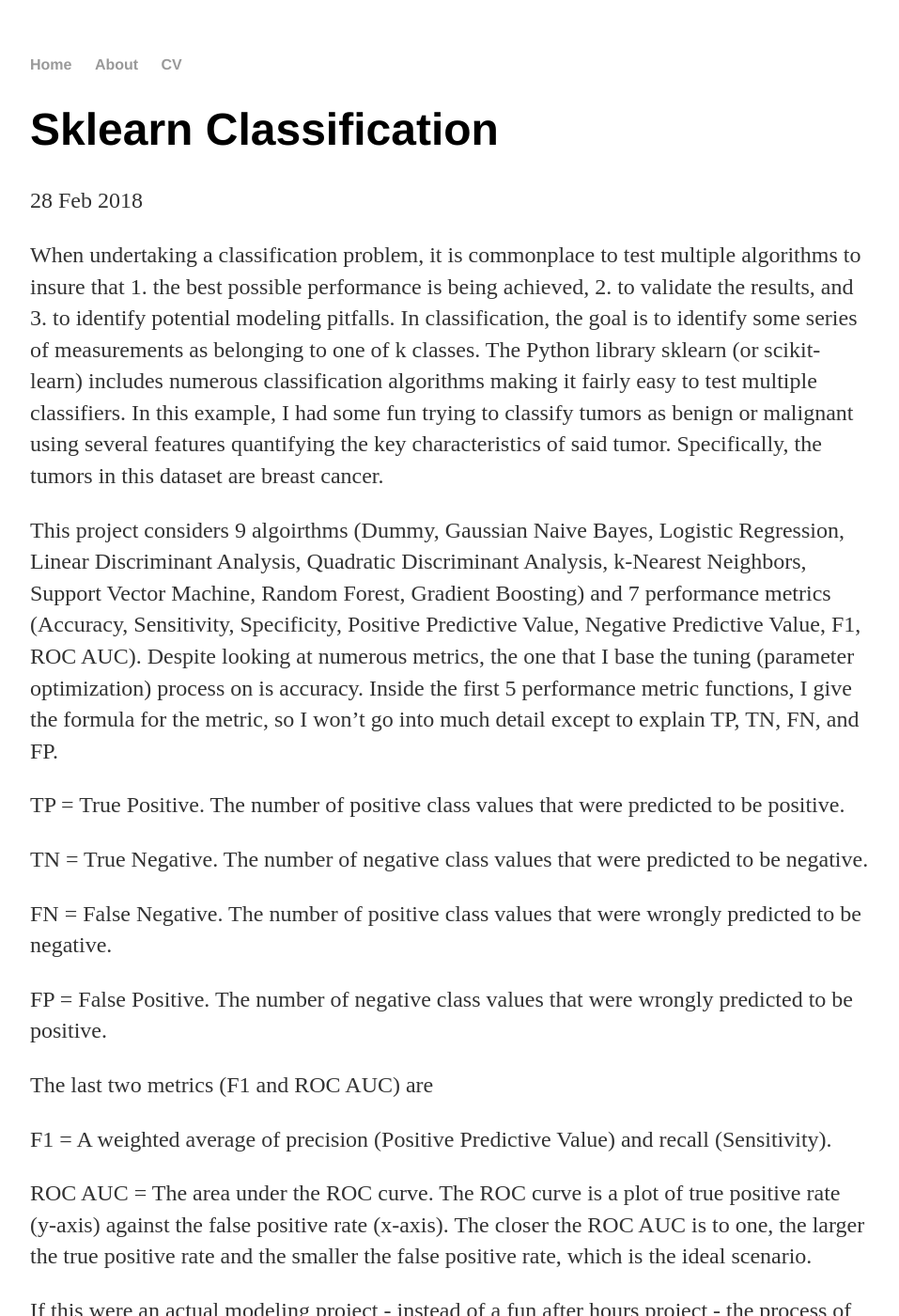
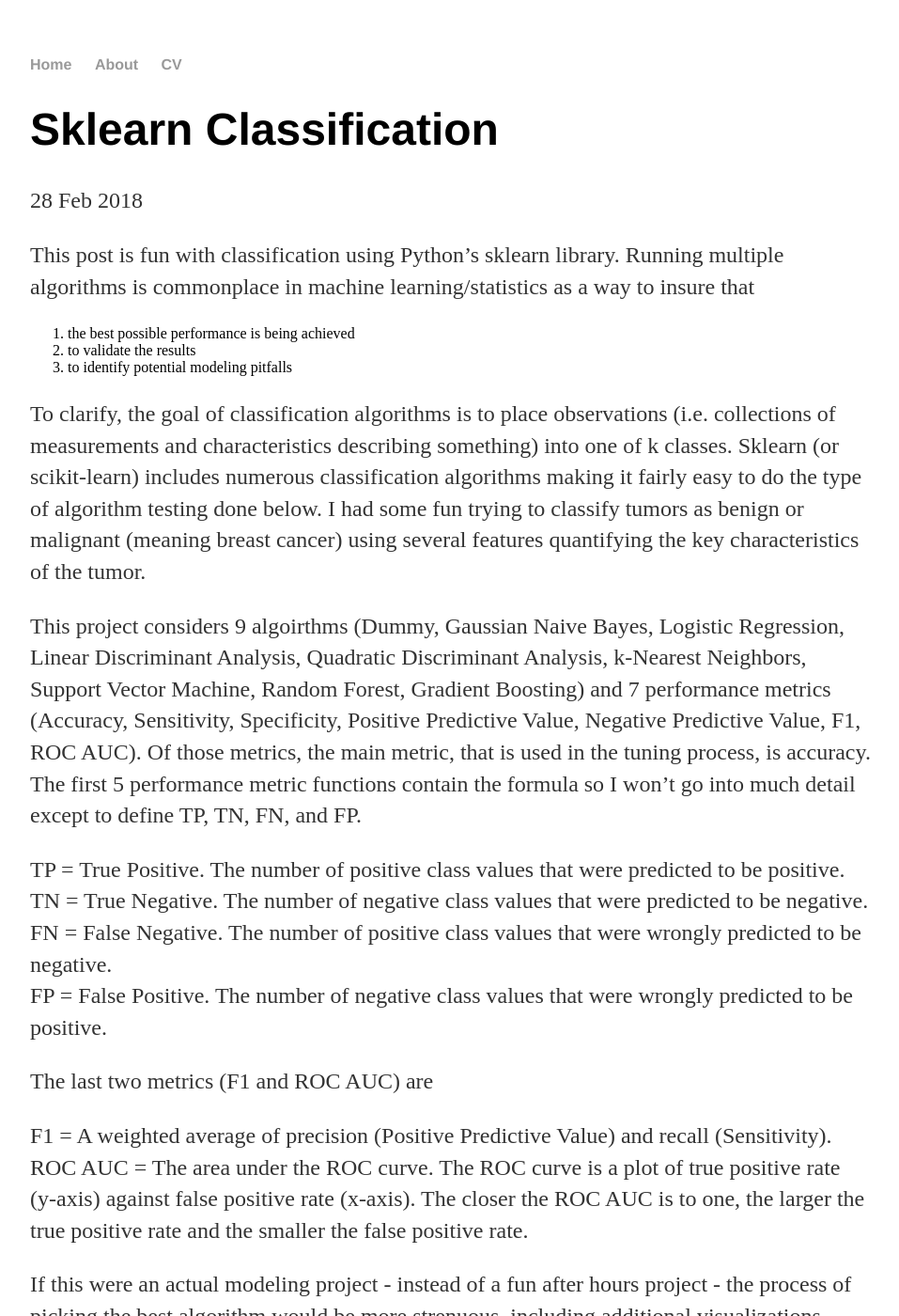
Before and after one commit to aaron-c-jones/aaron-c-jones.github.io, a Jekyll site: the page built from _posts/2018-02-28-aaron-jones-sklearn-classification.md, in a window 1280 px wide and 1400 px high. Shown: the whole window at 94% size, without its empty margins (160-1117 px from the left). Built offline with Jekyll 4.4.1, drawn with Linux system fonts in a browser that asks for light colours; some of the changed text lies outside the part shown.

Commit message:
editing of classification sklearn post

````diff
--- a/_posts/2018-02-28-aaron-jones-sklearn-classification.md
+++ b/_posts/2018-02-28-aaron-jones-sklearn-classification.md
@@ -4,29 +4,31 @@
 date: 2018-02-28
 ---
 
-When undertaking a classification problem, it is commonplace to test multiple algorithms to insure that 1. the best possible performance is being achieved, 2. to validate the results, and 3. to identify potential modeling pitfalls. In classification, the goal is to identify some series of measurements as belonging to one of k classes. The Python library sklearn (or scikit-learn) includes numerous classification algorithms making it fairly easy to test multiple classifiers. In this example, I had some fun trying to classify tumors as benign or malignant using several features quantifying the key characteristics of said tumor. Specifically, the tumors in this dataset are breast cancer.
+ This post is fun with classification using Python's sklearn library. Running multiple algorithms is commonplace in machine learning/statistics as a way to insure that
 
-This project considers 9 algoirthms (Dummy, Gaussian Naive Bayes, Logistic Regression, Linear Discriminant Analysis, Quadratic Discriminant Analysis, k-Nearest Neighbors, Support Vector Machine, Random Forest, Gradient Boosting) and 7 performance metrics (Accuracy, Sensitivity, Specificity, Positive Predictive Value, Negative Predictive Value, F1, ROC AUC). Despite looking at numerous metrics, the one that I base the tuning (parameter optimization) process on is accuracy. Inside the first 5 performance metric functions, I give the formula for the metric, so I won't go into much detail except to explain TP, TN, FN, and FP.
+ 1. the best possible performance is being achieved<br/>
+ 2. to validate the results<br/>
+ 3. to identify potential modeling pitfalls
 
-TP = True Positive. The number of positive class values that were predicted to be positive.
+ To clarify, the goal of classification algorithms is to place observations (i.e. collections of measurements and characteristics describing something) into one of k classes. Sklearn (or scikit-learn) includes numerous classification algorithms making it fairly easy to do the type of algorithm testing done below. I had some fun trying to classify tumors as benign or malignant (meaning breast cancer) using several features quantifying the key characteristics of the tumor.
 
-TN = True Negative. The number of negative class values that were predicted to be negative.
+This project considers 9 algoirthms (Dummy, Gaussian Naive Bayes, Logistic Regression, Linear Discriminant Analysis, Quadratic Discriminant Analysis, k-Nearest Neighbors, Support Vector Machine, Random Forest, Gradient Boosting) and 7 performance metrics (Accuracy, Sensitivity, Specificity, Positive Predictive Value, Negative Predictive Value, F1, ROC AUC). Of those metrics, the main metric, that is used in the tuning process, is accuracy. The first 5 performance metric functions contain the formula so I won't go into much detail except to define TP, TN, FN, and FP.
 
-FN = False Negative. The number of positive class values that were wrongly predicted to be negative.
-
+TP = True Positive. The number of positive class values that were predicted to be positive.<br/>
+TN = True Negative. The number of negative class values that were predicted to be negative.<br/>
+FN = False Negative. The number of positive class values that were wrongly predicted to be negative.<br/>
 FP = False Positive. The number of negative class values that were wrongly predicted to be positive.
 
 The last two metrics (F1 and ROC AUC) are
 
-F1 = A weighted average of precision (Positive Predictive Value) and recall (Sensitivity).
+F1 = A weighted average of precision (Positive Predictive Value) and recall (Sensitivity).<br/>
+ROC AUC = The area under the ROC curve. The ROC curve is a plot of true positive rate (y-axis) against false positive rate (x-axis). The closer the ROC AUC is to one, the larger the true positive rate and the smaller the false positive rate.
 
-ROC AUC = The area under the ROC curve. The ROC curve is a plot of true positive rate (y-axis) against the false positive rate (x-axis). The closer the ROC AUC is to one, the larger the true positive rate and the smaller the false positive rate, which is the ideal scenario.
-
-If this were an actual modeling project - instead of a fun after hours project - the process of picking a final algorithm would be much more involved, including additional visualizations (not the least of which being the ROC curves) and additional ensembling (will save for another post).
+If this were an actual modeling project - instead of a fun after hours project - the process of picking the best algorithm would be more strenuous, including additional visualizations (ROC curves, decision boundaries) and additional ensembling.
 
 The algorithms will be briefly explained as we move through the example.
 
-I start by loading in the needed packages, and defining some functions to help ease the process of tuning and scoring the models.
+I start by loading in the needed libraries, and defining some functions to help ease the process of tuning and scoring the models.
 
 ```python
 
@@ -170,7 +172,7 @@
 
 ```
 
-Next, we load in the data. I've decided to define the malignant observations 1 and the benign observations 0. Note that the feature names have been abbreviated for space by removing the word mean from each variable. So, 'area' should actually be 'area mean.' Also, instead of going through a cumbersome imputation process, I opt to just remove all rows containing missing data.
+Now the data is loaded. I've decided to define the malignant observations 1 and the benign observations 0. Note that the feature names have been abbreviated by removing the word mean from each variable. So, 'area' is actually 'area mean.'
 
 ```python
 
@@ -306,7 +308,7 @@
 
 
 
-It's always good practice to visualize the data and compute some basic statistics prior to beginning the modeling. Here, I am interested in the correlation between features in order to identify possible multicollinearity issues.
+It's always good practice to visualize the data and compute some basic statistics prior to beginning the model fitting. The first plot is of the pairwise correlation coefficients.
 
 ```python
 
@@ -329,7 +331,7 @@
 
 
 
-I now give one example of a two dimensional scatterplot, which is of 'radius mean' and 'fractal dimension mean.' The two features do separate nicely into malignant and benign groups, albeit some overlap exists.
+I now give one example of a two dimensional scatterplot, which is of 'radius mean' and 'fractal dimension mean.' The two features do separate nicely into malignant and benign groups, despite the existence of some overlap.
 
 ```python
 
@@ -348,7 +350,7 @@
 
 
 
-One of the biggest struggles in modeling high dimensional data is visualizing all the data simultaneously. One nice way to do this is to use dimensionality reduction algorithms. The first one I employ is Principal Component Analysis. The general idea behind PCA is to use an orthogonal transform to create a series of uncorrelated, linear combinations of the original variables (i.e. principal components). In general, the number of components used in further analysis depends on how many components it takes to explain the majority of the variance in the data. I typically use 80% as my threshold. In this case, I get to just about 80% with the first two components. Note that PCA forms the components so that the first one explains the most variance, the second the second most variance, and so on.
+One of the biggest struggles in modeling high dimensional data is visualizing all the features simultaneously. One nice way to do this is to use dimensionality reduction algorithms. I begin with Principal Component Analysis. The general idea behind PCA is to use an orthogonal transformation to create uncorrelated, linear combinations of the original features, called principal components. The number of components used in further analysis depends on how many of the components it takes to explain the majority of the variance in the data. I typically use 80% as my threshold. In this case, I get to nearly 80% with the first two components. Note that PCA forms the components so that the first one explains the most variance, the second the second most variance, and so on.
 
 ```python
 
@@ -371,7 +373,7 @@
     Total % Variance Explained by First Two Components: 0.7993201049734291
 
 
-Now, I plot the first two principal components and get another look at the data.
+Here is the plot of the first two principal components.
 
 ```python
 
@@ -393,7 +395,7 @@
 
 
 
-Another dimensionality reduction technique useful in high dimensional data plotting is Multidimensional Scaling (MDS). Unlike PCA, which creates linear combinations of the features, MDS computes the distances between all the observations and puts those observations in a smaller dimensional space while simultaneously maintaining the aforementioned distances. That way it is easier to assess the similarity and or dissimilarity between observations. In this case, I reduced the dimensionality down to both 2 and 3 dimensions. In the 3 dimensional plot, it seems like there may be some separation between classes, despite the bad orientation of the plot, but in 2 dimensions there doesn't seem to be any separation. An interesting phenomenon given the clear separation in the other two plots.
+Another dimensionality reduction technique useful in plotting high dimensional data is Multidimensional Scaling. Unlike PCA, which creates linear combinations of the features, MDS computes the distances between all the observations, distances that are maintained the data in represented in a reduced number of dimensions. By maintaining the distances in only a few dimensions, it is simple to assess the similarity and or dissimilarity between observations. Here, I reduce the number of dimensions down to 2 (left) and 3 (right). It seems, despite a bad plot orientation, like there may be some separation between classes in the 3 dimensional plot, where as there doesn't seem to be any separation in the 2 dimensional plot. This is an interesting phenomenon given the clear separation in the other two plots.
 
 ```python
 
@@ -443,9 +445,9 @@
 
 
 
-To start the modeling, I run a dummy classifier in order to establish an accuracy baseline to which I can compare the more sophisticated algorithms. Notice that while the accuracy is not great, it definitely isn't 50%. This has to do with the number of each class included in the dataset.
+The first model run is a dummy classifier, which establishes an accuracy baseline to which I can compare the more sophisticated algorithms. Notice that while the accuracy is not great, it definitely isn't 50%. This has to do with the number of each class included in the dataset.
 
-You'll notice that the results come from two subsets of the data, titled Training and Holdout. The training data is what the model used to tune, while the holdout data is a subset of the data that was held back in order to test the algorithms ability to predict on unseen data. The difference between the numbers says a lot about the quality of the model, including whether or not there is any overfitting.
+You'll notice that the results come from two subsets of the data, titled training and holdout. The training data is the data the model is built on, while the holdout data is data unseen by the model that is used to determine the models predictive power.
 
 ```python
 
@@ -480,7 +482,7 @@
     ROC AUC: 0.5
 
 
-Next up, Gaussian Naive Bayes. This is a fairly simple probabilistic classifier, which is based on Bayes' Theorem. The naive component is that all the features are assumed by the classifier to be independent. Even with this simple classifier, the achieved accuracy is far better than that of the dummy classifier.
+Next up, Gaussian Naive Bayes. This is a fairly simple probabilistic classifier, which is based on Bayes' Theorem. The naive component is that all the features are assumed by the classifier to be independent.
 
 ```python
 
@@ -514,7 +516,7 @@
     ROC AUC: 0.87
 
 
-Logistic regression is a robust binary classifier, which belongs to the family of generalized linear models. That is, the discrete response is transformed, in this case using the logit function, to a continuous variable, which can then be modeled linearly. Note that due to the transformation the predictions are no longer particular values, but instead the odds of those particular values.
+Logistic regression is a robust classifier belonging to the family of generalized linear models. That is, the discrete response is transformed, in this case using the logit function, to a continuous variable, which can then be modeled linearly. Note that due to the transformation the predictions are no longer particular values, but instead the odds of those particular values.
 
 ```python
 
@@ -550,7 +552,7 @@
     ROC AUC: 0.9
 
 
-Linear Discriminant Analysis tries to identify a linear combination of the data that can serve as a linear decision boundary between 2 plus classes. The search for a linear combination makes it similar to PCA. LDA assumes that the conditional probability distributions (i.e. the data given class 1, the data given class 2, etc.) are normally distributed and that all the covariance matrices are identical.
+Linear Discriminant Analysis finds the linear combination of the data that creates the best linear decision boundary between 2 plus classes. The search for a linear combination makes it similar to PCA. LDA assumes that the conditional probability distributions (i.e. the data, X, given Y equals 1) are normally distributed and that the covariance matrices representing each class are identical.
 
 ```python
 
@@ -585,7 +587,7 @@
     ROC AUC: 0.91
 
 
-Similar to LDA is Quadratic Discriminant Analysis. The only difference ia that in QDA the covariance matrices are not assumed to be identical. This allows the decision boundary to become more complex.
+Similar to LDA is Quadratic Discriminant Analysis. The only difference is that in QDA the covariance matrices are not assumed to be identical. This allows the decision boundary to become more complex.
 
 ```python
 
@@ -619,7 +621,7 @@
     ROC AUC: 0.89
 
 
-K-Nearest Neighbors is a very simple, but often times very powerful classifier. The general idea is that the k points nearest the point that is being predicted are pooled to determine said prediction. In general, a simple majority wins. For example, if I set k = 10, I am going to consider the 10 observations closest to my new observation. If 6 of the 10 belong to class 1 and the other 4 to class 0, then the new point would be classified as 1.
+K-Nearest Neighbors is a simple, proximity-based classifier. The general idea is that the k points nearest the point that is being classified are pooled to determine that points classification. For example, if I set k = 10, I am going to consider the 10 observations closest to my new observation. If 6 of the 10 belong to class 1 and the other 4 to class 0, then the new point would be classified as 1. Sometimes the points closest to the new observation receive more weight.
 
 ```python
 
@@ -656,7 +658,7 @@
     ROC AUC: 0.91
 
 
-Support Vector Machines are non-probabilistic classifiers, which means that the algorithm decides between the two classes without assigning any probabilities. Here, the data are mapped, using what is called a kernel, into a new space in which the data are linearly separated by as wide a margin as possible. The new observations are classified based on their mappings in the new space. The kernels faciliate the algorithms ability to do non-linear classification as well as linear classification.
+Support Vector Machines are non-probabilistic classifiers, meaning the algorithm predicts the actually class instead of the probability. In SVMs, the data are mapped, using kernels, into a new space in which the data are linearly separated by as wide a margin as possible. The new observations are classified based on their mappings in the new space. The kernels faciliate the algorithms ability to do non-linear classification as well as linear classification.
 
 ```python
 
@@ -693,7 +695,7 @@
     ROC AUC: 0.91
 
 
-Random forests are an ensembled algorithm built on decision trees. Here, we create B bootstrap (another topic for another day) samples of the original data, which are used to create B decision trees. What separates random forests from the bagging algorithms is that each bootstrapped decision tree is built using a subset of the features. The goal here is to build uncorrelated trees. Note that the process determining the subset of features to be used in each tree is random. While single decision trees tend to overfit, the construction of a whole forest of trees typically corrects for that problem. In the end, the predictions from the individual trees are aggregated to produce the final prediction.
+Random forests are an ensembled algorithm built on decision trees. Here, we create B bootstrap samples of the original data, which are used to create B decision trees. The predictions from the individual trees are aggregated to produce the final prediction. What separates random forests from the bagging algorithms is that each bootstrapped decision tree is built using a random subset of the features. The result of considering only feature subsets is uncorrelated trees. While single decision trees tend to overfit, the ensembling of many decision trees using out-of-bag error tends to correct for this issue. Out-of-bag error is the mean prediction error of each training observation using only the trees that did not have that observation in their bootstrap sample.
 
 ```python
 
@@ -734,7 +736,7 @@
     ROC AUC: 0.92
 
 
-And lastly, gradient boosting. Like random forests, grandient boosters are ensemble learners; however, unlike random forests, the decision trees in gradient boosters are built iteratively instead of simultaneously. Each subsequent tree learns to correct the previous tree. In essence, each new tree is focusing on correctly predicting the observations that were incorrectly predicted by the previous tree. The idea being to build a collection of weak learners, which combine to form one strong learner. Gradient boosting algorithms have to be tuned carefully as they can easily overfit the data.
+And lastly, gradient boosting. Like random forests, grandient boosters are ensemble learners; however, unlike random forests, the decision trees in gradient boosters are built iteratively instead of simultaneously. Each subsequent tree learns to correct the errors of the previous tree. Each new tree is focusing on correctly predicting the observations that were incorrectly predicted by the previous tree. The idea is to build a collection of weak learners, which combine to form one strong learner. Gradient boosting algorithms have to be tuned carefully as they can easily overfit the data.
 
 ```python
 
@@ -772,6 +774,8 @@
     ROC AUC: 0.89
 
 
+The table below shows the holdout metrics for each of the 9 algorithms. Using accuracy, the winning algorithm for this dataset is Linear Discriminant Analysis. It turns out that this algorithm got 94% accuracy on the training data, which, since the holdout accuracy is 93%, means that the algorithm is stable and not overfitting. It turns out that all of the algorithms, with the exception of the dummy classifier, performed very well on this dataset.
+
 ```python
 
 scores_list = [
@@ -798,8 +802,6 @@
 
 ```
 
-The table below shows the holdout metrics for each of the 9 algorithms. Using accuracy, the winning algorithm for this dataset is Linear Discriminant Analysis. It turns out that this algorithm got 94% accuracy on the training data, which, since the holdout accuracy is 93%, means that the algorithm is stable and not overfitting. In reality, all of the algorithms, with the exception of the dummy classifier, perform very well on this dataset. It turns out this dataset didn't, on this basic level, provide any real challenges, but certainly not all datasets will be this way!
-
        Accuracy  Sensitivity  Specificity   PPV   NPV  F1 Score  ROC AUC Score                       Algorithms
     0      0.60         0.00         1.00   NaN  0.60      0.00           0.50                            Dummy
     1      0.89         0.80         0.94  0.90  0.88      0.85           0.87             Gaussian Naive Bayes
````
